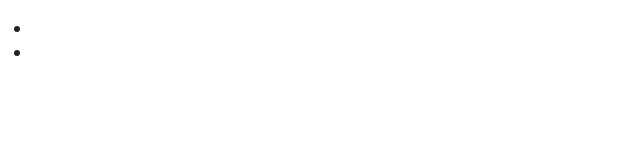
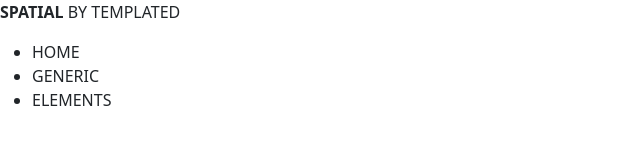
Before and after one commit to M8Eggman/Spatial, a website: page index.html in a window 1280 px wide. Shown: the whole page, without its empty margins (0-640 px from the left). Drawn offline with nearby package versions, Linux system fonts and the light colour scheme.

Commit message:
ajout contenu dans la nav

```diff
--- a/index.html
+++ b/index.html
@@ -10,11 +10,11 @@
   <body>
     <header>
       <nav>
-        <p><b></b></p>
+        <p><b>SPATIAL</b> BY TEMPLATED</p>
         <ul>
-
-          <li></li>
-          <li></li>
+          <li>HOME</li>
+          <li>GENERIC</li>
+          <li>ELEMENTS</li>
         </ul>
       </nav>
     </header>
```
